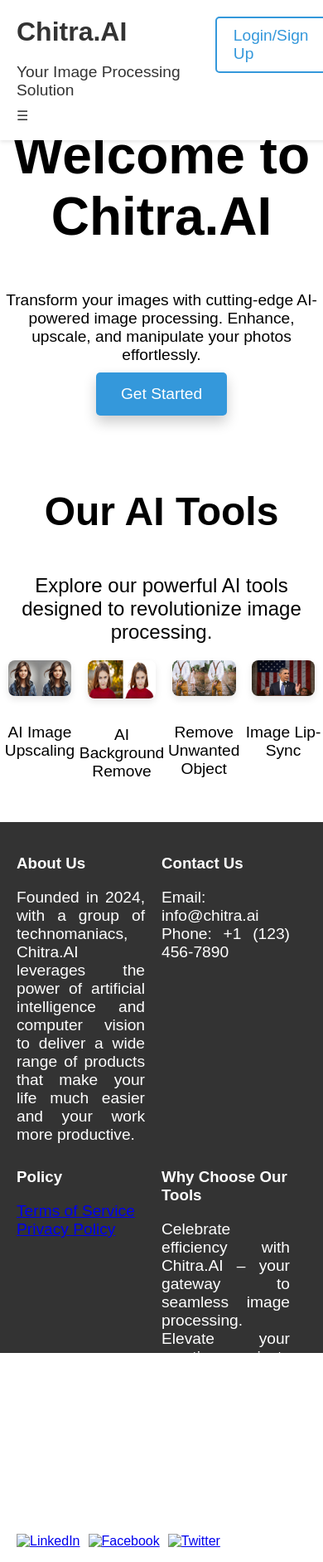
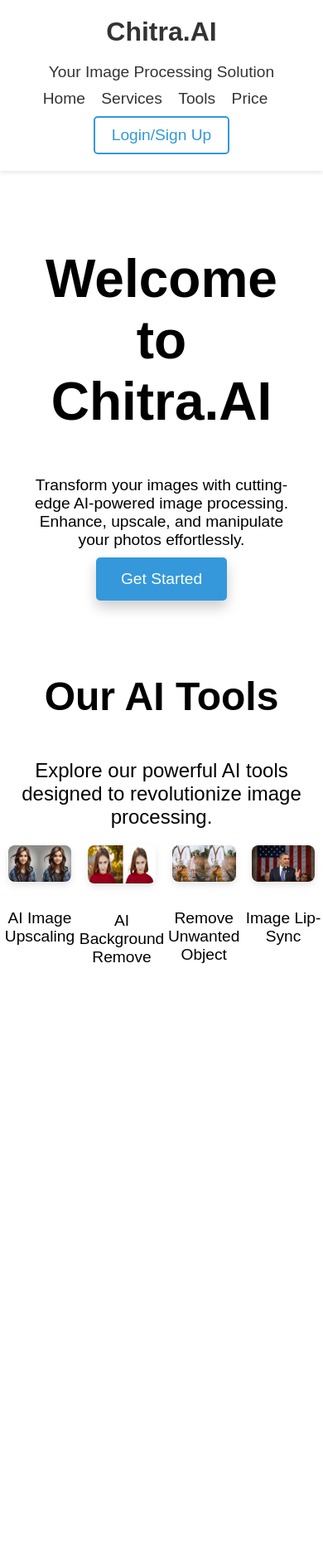
Before and after one commit to swapnauran/new-test, a plain HTML site: page index.html in a window 390 px wide. Shown: the whole page at 83% size. After the commit the page ends 1215 px from the top, so only its background shows below. Drawn offline with Linux system fonts and the light colour scheme.

Commit message:
Update index.html

```diff
--- a/index.html
+++ b/index.html
@@ -21,10 +21,6 @@
       display: flex;
       justify-content: space-between;
       align-items: flex-start; /* Align items to the top */
-      position: fixed;
-      width: 100%;
-      top: 0;
-      z-index: 1000;
     }
 
     h1 {
@@ -39,7 +35,7 @@
 
     .main-content {
       text-align: center;
-      padding: 120px 0 40px; /* Adjust padding to accommodate fixed header and move the text down */
+      padding: 40px;
     }
 
     .get-started-button {
@@ -78,13 +74,8 @@
     }
 
     .dropdown {
-      display: none;
-      flex-direction: column;
-      align-items: flex-start;
-    }
-
-    .dropdown a {
-      margin: 0;
+      position: relative;
+      display: inline-block;
     }
 
     .dropdown-content {
@@ -92,7 +83,7 @@
       position: absolute;
       background-color: #f9f9f9;
       min-width: 260px; /* Updated minimum width */
-      box-shadow: 0px 8px 16px 0px rgba(0, 0, 0, 0.2);
+      box-shadow: 0px 8px 16px 0px rgba(0,0,0,0.2);
       z-index: 1;
     }
 
@@ -114,7 +105,6 @@
     /* Larger font size for the main content text */
     .main-content h2 {
       font-size: 4em; /* Updated font size */
-      margin-top: 30px; /* Adjust margin-top to move the text down */
     }
 
     /* New section styles */
@@ -159,56 +149,21 @@
       font-size: 1.2em; /* Adjust font size as needed */
     }
 
-    /* Footer styles */
-    footer {
-      background-color: #333;
-      color: white;
-      text-align: left;
-      padding: 20px;
-      height: 600px; /* Set your desired height */
-      display: flex;
-      flex-wrap: wrap;
-      justify-content: space-between;
-    }
-
-    /* Footer Section Styles */
-    .footer-section {
-      flex: 1;
-      margin-right: 20px;
-    }
-
-    /* Styles for social media icons */
-    .social-media-icons {
-      list-style: none;
-      padding: 0;
-      display: flex;
-    }
-
-    .social-media-icons li {
-      margin-right: 10px; /* Adjust margin between icons as needed */
-    }
-
-    .social-media-icons img {
-      width: 30px; /* Adjust the size of the icons as needed */
-      height: 30px;
-    }
-
-    /* Footer paragraph style */
-    .footer-section p {
-      text-align: justify;
-    }
-
-    @media screen and (max-width: 421px) {
-      nav {
-        display: none;
+    @media only screen and (max-width: 768px) {
+      /* Styles for smaller screens (768 pixels or less) */
+      header {
+        flex-direction: column; /* Stack items vertically */
+        align-items: center; /* Center items horizontally */
+        text-align: center;
       }
 
-      .dropdown {
-        display: flex;
+      nav {
+        order: 2; /* Move the nav below the logo and description */
       }
 
-      .dropdown a {
-        display: none;
+      .login-signup {
+        order: 1; /* Move the login/signup above the logo and description */
+        margin-top: 10px; /* Add some space between login/signup and the header */
       }
     }
   </style>
@@ -220,16 +175,7 @@
     <div>
       <h1>Chitra.AI</h1>
       <p>Your Image Processing Solution</p>
-      <div class="dropdown" onclick="toggleNav()">
-        <span>&#9776;</span>
-        <div class="dropdown-content" id="navDropdown">
-          <a href="#home">Home</a>
-          <a href="#services">Services</a>
-          <a href="#tools">Tools</a>
-          <a href="#price">Price</a>
-        </div>
-      </div>
-      <nav id="navMenu">
+      <nav>
         <a href="#home">Home</a>
         <div class="dropdown">
           <a href="#services">Services</a>
@@ -294,61 +240,6 @@
     </div>
   </div>
 
-  <!-- Footer section -->
-  <footer>
-    <!-- About Us Section -->
-    <div class="footer-section">
-      <h3>About Us</h3>
-      <p>
-        Founded in 2024, with a group of technomaniacs, Chitra.AI leverages the power of artificial intelligence and computer vision to deliver a wide range of products that make your life much easier and your work more productive.
-      </p>
-    </div>
-
-    <!-- Contact Us Section -->
-    <div class="footer-section contact-us">
-      <h3>Contact Us</h3>
-      <p>
-        Email: info@chitra.ai<br>
-        Phone: +1 (123) 456-7890
-      </p>
-    </div>
-
-    <!-- Policy Section -->
-    <div class="footer-section">
-      <h3>Policy</h3>
-      <p>
-        <a href="terms-of-service.html" target="_blank">Terms of Service</a><br>
-        <a href="privacy-policy.html" target="_blank">Privacy Policy</a>
-      </p>
-    </div>
-
-    <!-- Why Choose Our Tools Section -->
-    <div class="footer-section">
-      <h3>Why Choose Our Tools</h3>
-      <p>
-        Celebrate efficiency with Chitra.AI – your gateway to seamless image processing. Elevate your creative projects with our cutting-edge tools designed for unparalleled precision and speed.
-      </p>
-    </div>
-
-    <!-- Social Media Section -->
-    <div class="footer-section social-media">
-      <h3>Follow Us on Social Media</h3>
-      <ul class="social-media-icons">
-        <!-- Replace these links with your actual social media links -->
-        <li><a href="#" target="_blank"><img src="linkedin-icon.png" alt="LinkedIn"></a></li>
-        <li><a href="#" target="_blank"><img src="facebook-icon.png" alt="Facebook"></a></li>
-        <li><a href="#" target="_blank"><img src="twitter-icon.png" alt="Twitter"></a></li>
-      </ul>
-    </div>
-  </footer>
-
-  <script>
-    function toggleNav() {
-      var navDropdown = document.getElementById('navDropdown');
-      navDropdown.classList.toggle('show');
-    }
-  </script>
-
 </body>
 
 </html>
```
